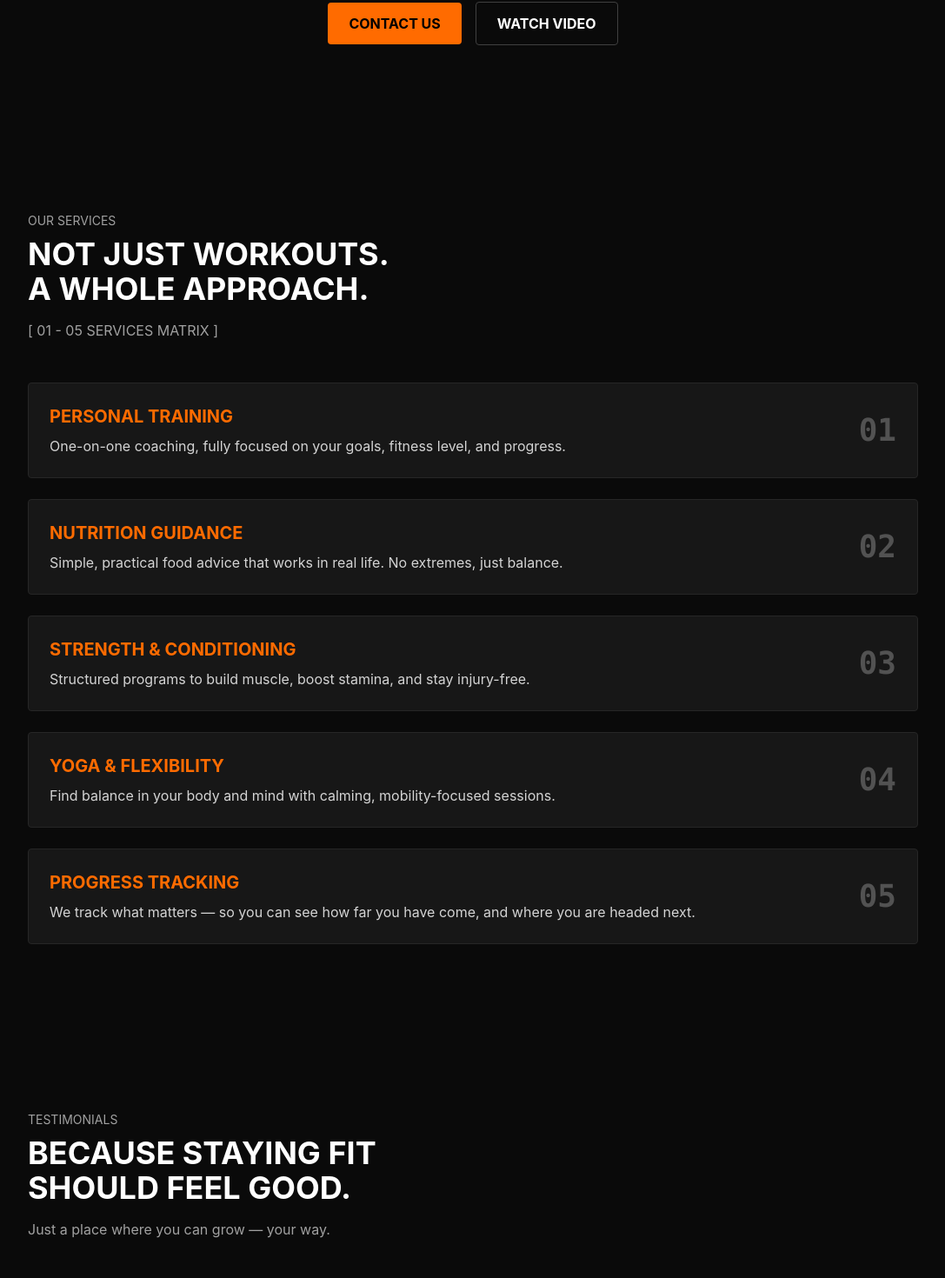
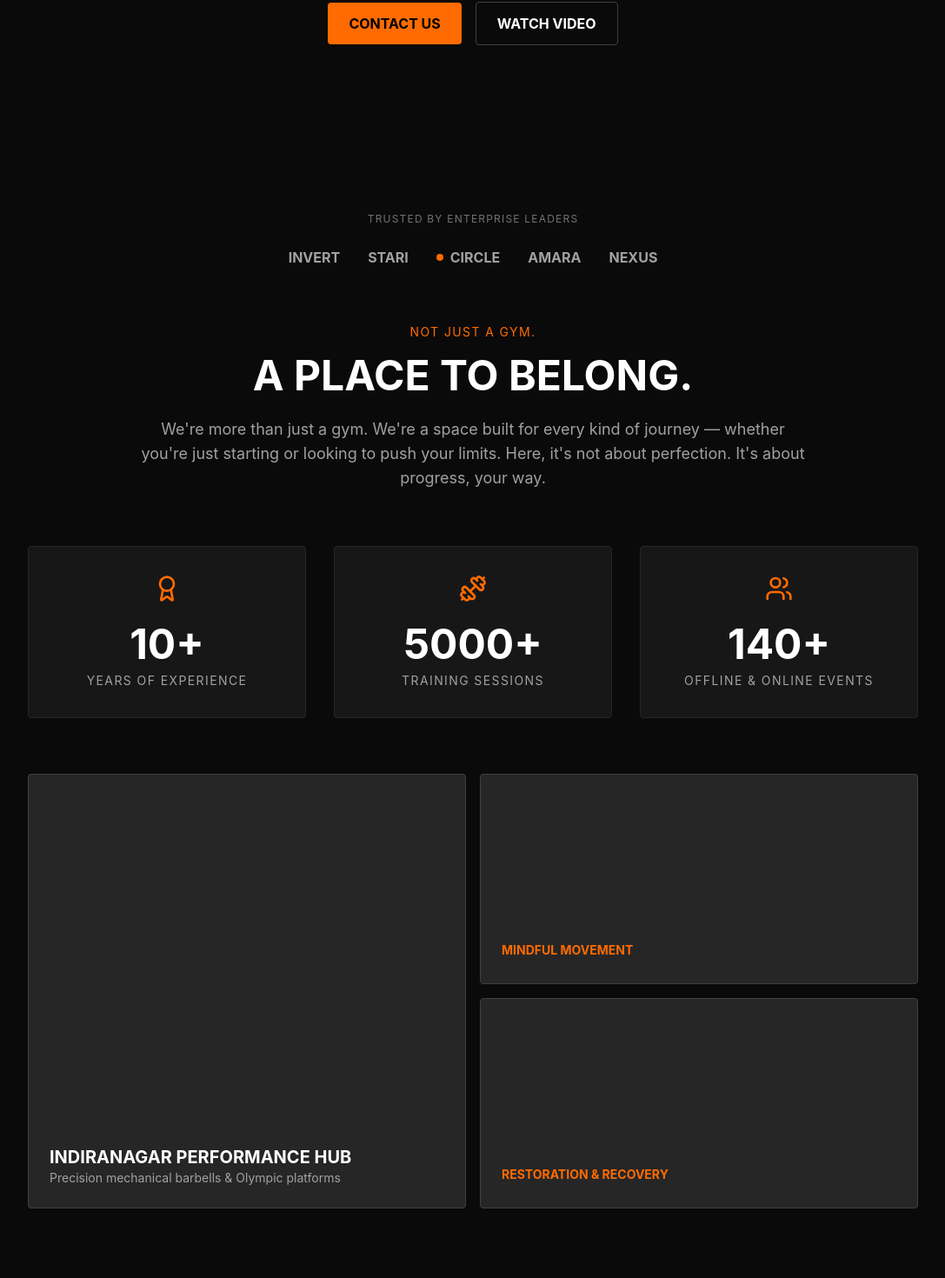
Before and after one commit to Madhusudan04337/Fitness, a React (Vite) app: page / in a window 1280 px wide. Shown: the part 419-1889 px from the top of the page at 87% size, without its empty margins (96-1183 px from the left). Built offline with nearby package versions, Linux system fonts and the light colour scheme.

Commit message:
feat: add company trust and about section
Integrate the new CompanyTrustAndAbout component into the landing page to display brand partnerships, mission statement, and key organizational milestones.

```diff
--- a/src/App.tsx
+++ b/src/App.tsx
@@ -5,6 +5,7 @@
 
 import Header from './components/Header';
 import Hero from './components/Hero';
+import CompanyTrustAndAbout from './components/CompanyTrustAndAbout';
 import Services from './components/Services';
 import Testimonials from './components/Testimonials';
 import FAQ from './components/FAQ';
@@ -15,6 +16,7 @@ export default function App() {
     <div className="min-h-screen bg-neutral-950 font-sans text-neutral-100">
       <Header />
       <Hero />
+      <CompanyTrustAndAbout />
       <Services />
       <Testimonials />
       <FAQ />
--- /dev/null
+++ b/src/components/CompanyTrustAndAbout.tsx
@@ -0,0 +1,62 @@
+import React from 'react';
+import { Award, Dumbbell, Users } from 'lucide-react';
+
+export default function CompanyTrustAndAbout() {
+  const brands = ["INVERT", "STARI", "CIRCLE", "AMARA", "NEXUS"];
+  const features = [
+    { icon: Award, title: "10+", subtitle: "YEARS OF EXPERIENCE" },
+    { icon: Dumbbell, title: "5000+", subtitle: "TRAINING SESSIONS" },
+    { icon: Users, title: "140+", subtitle: "OFFLINE & ONLINE EVENTS" },
+  ];
+
+  return (
+    <section className="py-24 px-6 bg-neutral-950 text-white">
+      <div className="max-w-5xl mx-auto text-center mb-16">
+        <div className="text-neutral-500 text-xs tracking-widest mb-6">TRUSTED BY ENTERPRISE LEADERS</div>
+        <div className="flex flex-wrap justify-center gap-8 text-neutral-400 font-bold">
+          {brands.map((brand, i) => (
+            <span key={brand} className="flex items-center gap-2">
+              {i === 2 && <span className="w-2 h-2 rounded-full bg-[#FF6B00]"></span>}
+              {brand}
+            </span>
+          ))}
+        </div>
+      </div>
+
+      <div className="max-w-3xl mx-auto text-center mb-16">
+        <div className="text-[#FF6B00] text-sm tracking-widest mb-4">NOT JUST A GYM.</div>
+        <h2 className="text-5xl font-bold mb-6">A PLACE TO BELONG.</h2>
+        <p className="text-neutral-400 text-lg">
+          We're more than just a gym. We're a space built for every kind of journey — whether you're just starting or looking to push your limits. Here, it's not about perfection. It's about progress, your way.
+        </p>
+      </div>
+
+      <div className="max-w-5xl mx-auto grid grid-cols-1 md:grid-cols-3 gap-8">
+        {features.map((feature, i) => (
+          <div key={i} className="p-8 bg-neutral-900 border border-neutral-800 rounded-sm flex flex-col items-center">
+            <feature.icon className="w-8 h-8 text-[#FF6B00] mb-6" />
+            <div className="text-5xl font-bold mb-2">{feature.title}</div>
+            <div className="text-neutral-400 text-sm tracking-widest">{feature.subtitle}</div>
+          </div>
+        ))}
+      </div>
+      <div className="max-w-5xl mx-auto grid grid-cols-1 md:grid-cols-2 gap-4 mt-16">
+        {/* Left Column - Large Card */}
+        <div className="relative bg-neutral-800 border border-neutral-700 rounded-sm h-[400px] md:h-[500px] flex flex-col justify-end p-6">
+          <div className="text-white font-bold text-xl">INDIRANAGAR PERFORMANCE HUB</div>
+          <div className="text-neutral-400 text-sm">Precision mechanical barbells & Olympic platforms</div>
+        </div>
+
+        {/* Right Column - Stacked Cards */}
+        <div className="flex flex-col gap-4">
+          <div className="relative bg-neutral-800 border border-neutral-700 rounded-sm h-[242px] flex flex-col justify-end p-6">
+            <div className="text-[#FF6B00] font-bold text-sm mb-1">MINDFUL MOVEMENT</div>
+          </div>
+          <div className="relative bg-neutral-800 border border-neutral-700 rounded-sm h-[242px] flex flex-col justify-end p-6">
+            <div className="text-[#FF6B00] font-bold text-sm mb-1">RESTORATION & RECOVERY</div>
+          </div>
+        </div>
+      </div>
+    </section>
+  );
+}
```
Also changed, not shown: public/assets/aistudio/image_5d87df4e.png (added).
